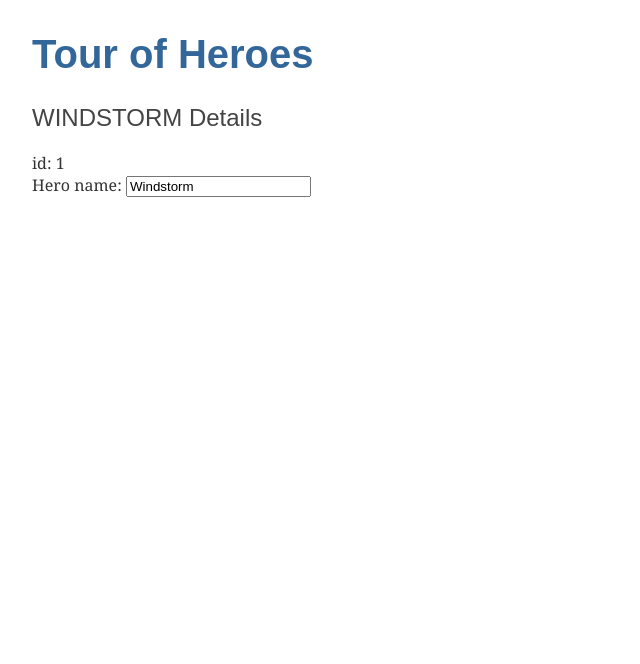
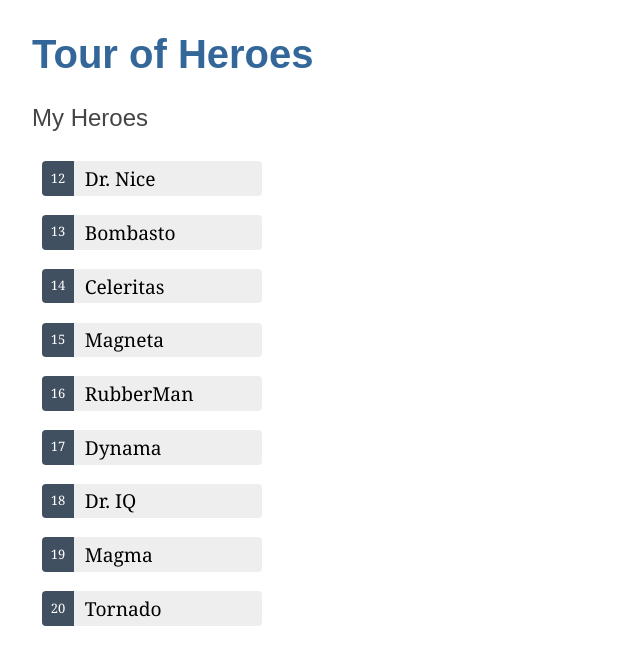
Before and after one commit to DmitrySemikin/ds-gcp-experiments, an Angular app in the folder 04_angular_tour_of_heroes/angular-tour-of-heroes/: page / in a window 1280 px wide. Shown: the top 664 px of the page, without its empty margins (0-640 px from the left). Built offline with nearby package versions, Linux system fonts and the light colour scheme.

Commit message:
step 03 (2 Display a list) implement displaying a list of heroes and details.

```diff
--- a/04_angular_tour_of_heroes/angular-tour-of-heroes/src/app/heroes/heroes.component.css
+++ b/04_angular_tour_of_heroes/angular-tour-of-heroes/src/app/heroes/heroes.component.css
@@ -0,0 +1,65 @@
+.heroes {
+  margin: 0 0 2em 0;
+  list-style-type: none;
+  padding: 0;
+  width: 15em;
+}
+
+.heroes li {
+  display: flex;
+}
+
+.heroes button {
+  flex: 1;
+  cursor: pointer;
+  position: relative;
+  left: 0;
+  background-color: #EEE;
+  margin: .5em;
+  padding: 0;
+  border-radius: 4px;
+  display: flex;
+  align-items: stretch;
+  height: 1.8em;
+}
+
+.heroes button:hover {
+  color: #2c3a41;
+  background-color: #e6e6e6;
+  left: .1em;
+}
+
+.heroes button:active {
+  background-color: #525252;
+  color: #fafafa;
+}
+
+.heroes button.selected {
+  background-color: black;
+  color: white;
+}
+
+.heroes button.selected:hover {
+  background-color: #505050;
+  color: white;
+}
+
+.heroes button.selected:active {
+  background-color: black;
+  color: white;
+}
+
+.heroes .badge {
+  display: inline-block;
+  font-size: small;
+  color: white;
+  padding: 0.8em 0.7em 0 0.7em;
+  background-color: #405061;
+  line-height: 1em;
+  margin-right: .8em;
+  border-radius: 4px 0 0 4px;
+}
+
+.heroes .name {
+  align-self: center;
+}
--- a/04_angular_tour_of_heroes/angular-tour-of-heroes/src/app/heroes/heroes.component.html
+++ b/04_angular_tour_of_heroes/angular-tour-of-heroes/src/app/heroes/heroes.component.html
@@ -1,6 +1,17 @@
-<h2>{{hero.name | uppercase}} Details</h2>
-<div><span>id: </span>{{hero.id}}</div>
-<div>
-  <label for="name">Hero name: </label>
-  <input id="name" [(ngModel)]="hero.name" placeholder="name">
-</div>
+<h2>My Heroes</h2>
+<ul class="heroes">
+  <li *ngFor="let hero of heroes">
+    <button type="button" (click)="onSelect(hero)" [class.selected]="hero === selectedHero">
+      <span class="badge">{{hero.id}}</span>
+      <span class="name">{{hero.name}}</span>
+    </button>
+  </li>
+  <div *ngIf="selectedHero">
+    <h2>{{selectedHero.name | uppercase}} Details</h2>
+    <div>id: {{selectedHero.id}}</div>
+    <div>
+      <label for="hero-name">Hero name: </label>
+      <input id="hero-name" [(ngModel)]="selectedHero.name" placeholder="name">
+    </div>
+  </div>
+</ul>
--- a/04_angular_tour_of_heroes/angular-tour-of-heroes/src/app/heroes/heroes.component.ts
+++ b/04_angular_tour_of_heroes/angular-tour-of-heroes/src/app/heroes/heroes.component.ts
@@ -1,5 +1,6 @@
 import { Component } from '@angular/core';
 import { Hero } from "../hero";
+import { HEROES } from "../mock-heroes";
 
 @Component({
   selector: 'app-heroes',
@@ -7,8 +8,11 @@
   styleUrls: ['./heroes.component.css']
 })
 export class HeroesComponent {
-  hero : Hero = {
-    id: 1,
-    name: 'Windstorm'
-  };
+
+  heroes = HEROES;
+  selectedHero?: Hero;
+
+  onSelect(hero: Hero): void {
+    this.selectedHero = hero;
+  }
 }
--- /dev/null
+++ b/04_angular_tour_of_heroes/angular-tour-of-heroes/src/app/mock-heroes.ts
@@ -0,0 +1,13 @@
+import { Hero } from "./hero"
+
+export const HEROES: Hero[] = [
+  { id: 12, name: "Dr. Nice" },
+  { id: 13, name: "Bombasto" },
+  { id: 14, name: "Celeritas" },
+  { id: 15, name: "Magneta" },
+  { id: 16, name: "RubberMan" },
+  { id: 17, name: "Dynama" },
+  { id: 18, name: "Dr. IQ" },
+  { id: 19, name: "Magma" },
+  { id: 20, name: "Tornado" }
+];
```
